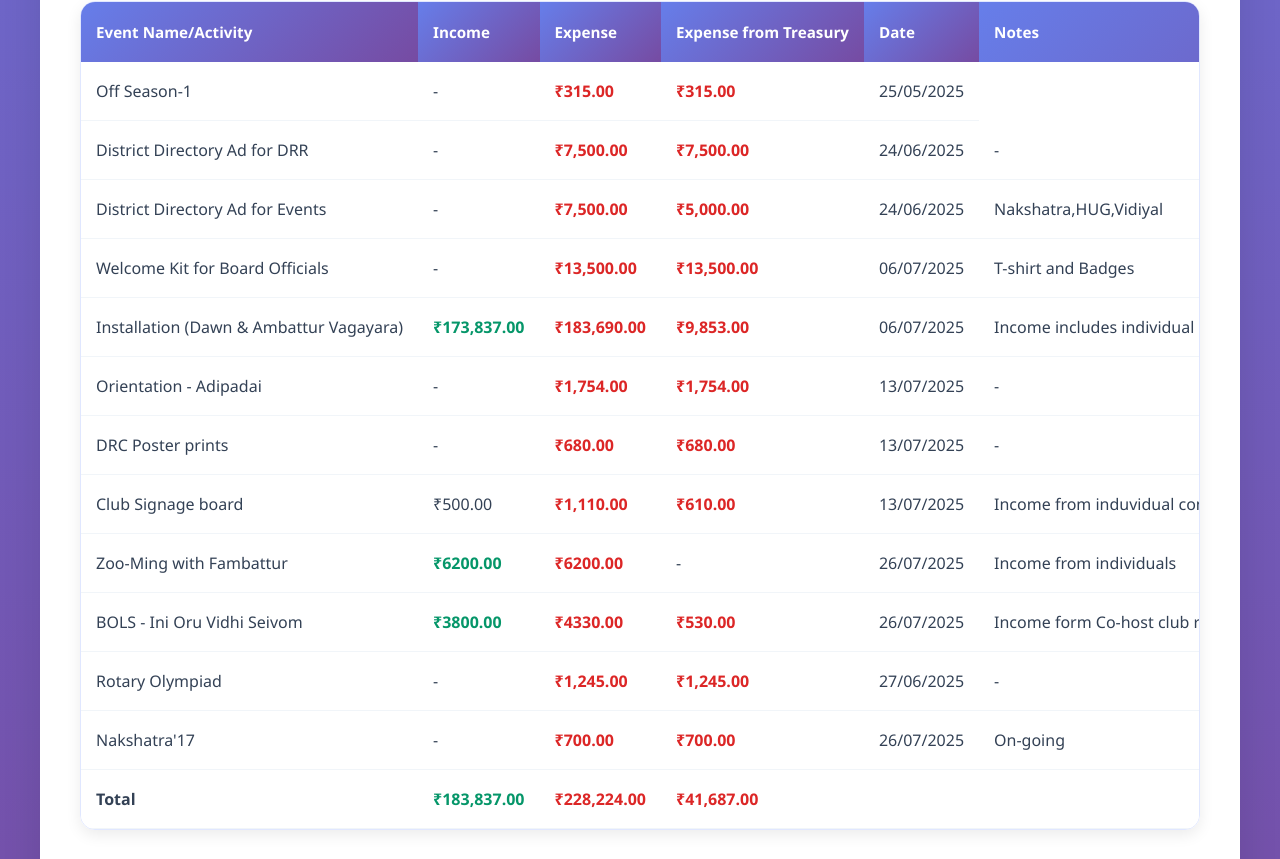
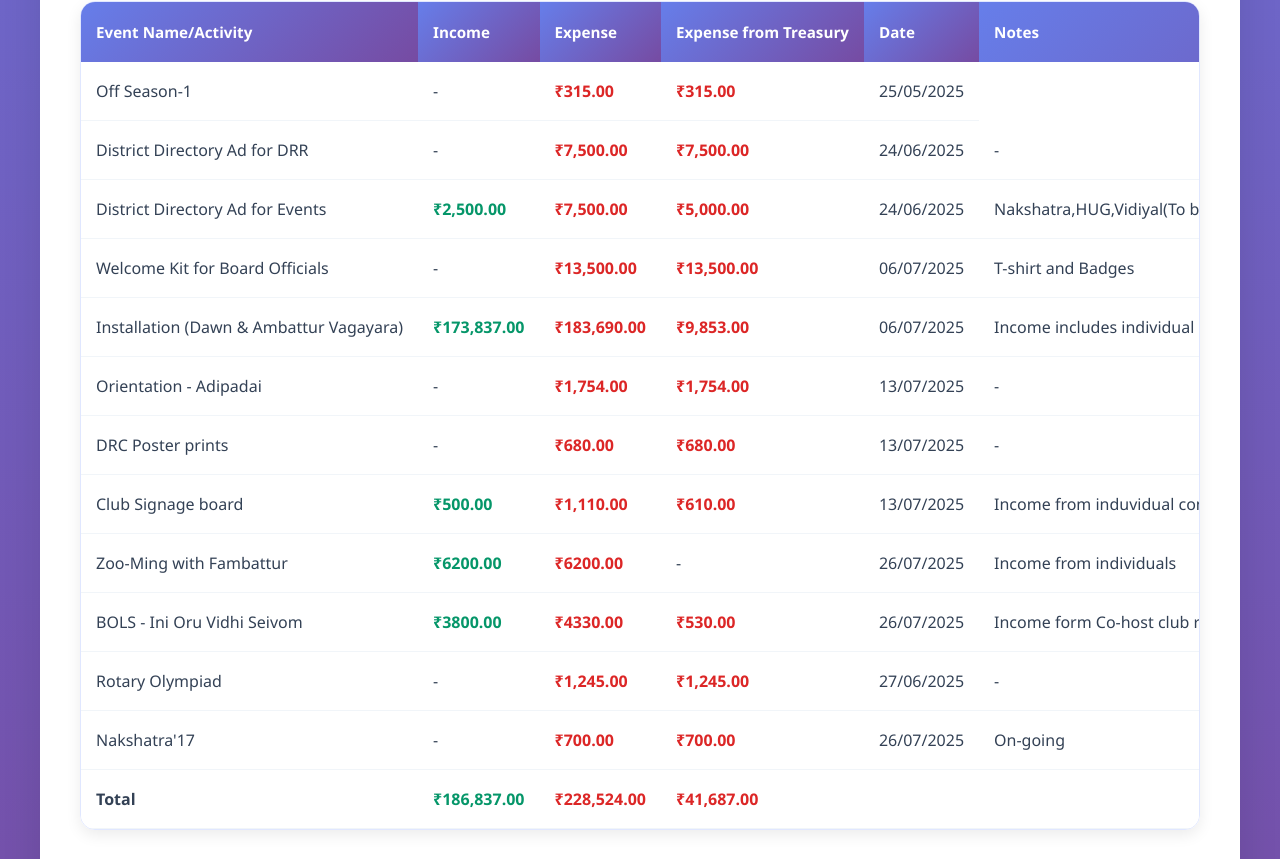
Before and after one commit to LeemaJosephine/TreasuryReport, a plain HTML site: page index.html in a window 1280 px wide. Shown: the part 1061-1920 px from the top of the page. Drawn offline with Linux system fonts and the light colour scheme.

Commit message:
Update index.html

```diff
--- a/index.html
+++ b/index.html
@@ -443,11 +443,11 @@
                             </tr>
 				 <tr>
                                 <td>District Directory Ad for Events</td>
-				<td>-</td>
+				<td class="amount">₹2,500.00</td>
 				<td class="expense-amount">₹7,500.00</td>
                                 <td class="expense-amount">₹5,000.00</td>
                                 <td>24/06/2025</td>
-                                <td>Nakshatra,HUG,Vidiyal</td>
+                                <td>Nakshatra,HUG,Vidiyal(To be paid/Paid by respective Chairpersons)</td>
                             </tr>
                             <tr>
                                 <td>Welcome Kit for Board Officials</td>
@@ -484,7 +484,7 @@
                             </tr>
                             <tr>
                                 <td>Club Signage board</td>
-				<td>₹500.00</td>
+				<td class="amount">₹500.00</td>
 				<td class="expense-amount">₹1,110.00</td>
                                 <td class="expense-amount">₹610.00</td>
                                 <td>13/07/2025</td>
@@ -526,8 +526,8 @@
                             </tr>
 				<tr>
                                 <td><b>Total</td>
-				<td class="amount">₹183,837.00</td>
-				<td class="expense-amount">₹228,224.00</td>
+				<td class="amount">₹186,837.00</td>
+				<td class="expense-amount">₹228,524.00</td>
                                 <td class="expense-amount">₹41,687.00</td>
                                 <td></td>
                                 <td></td>
```
